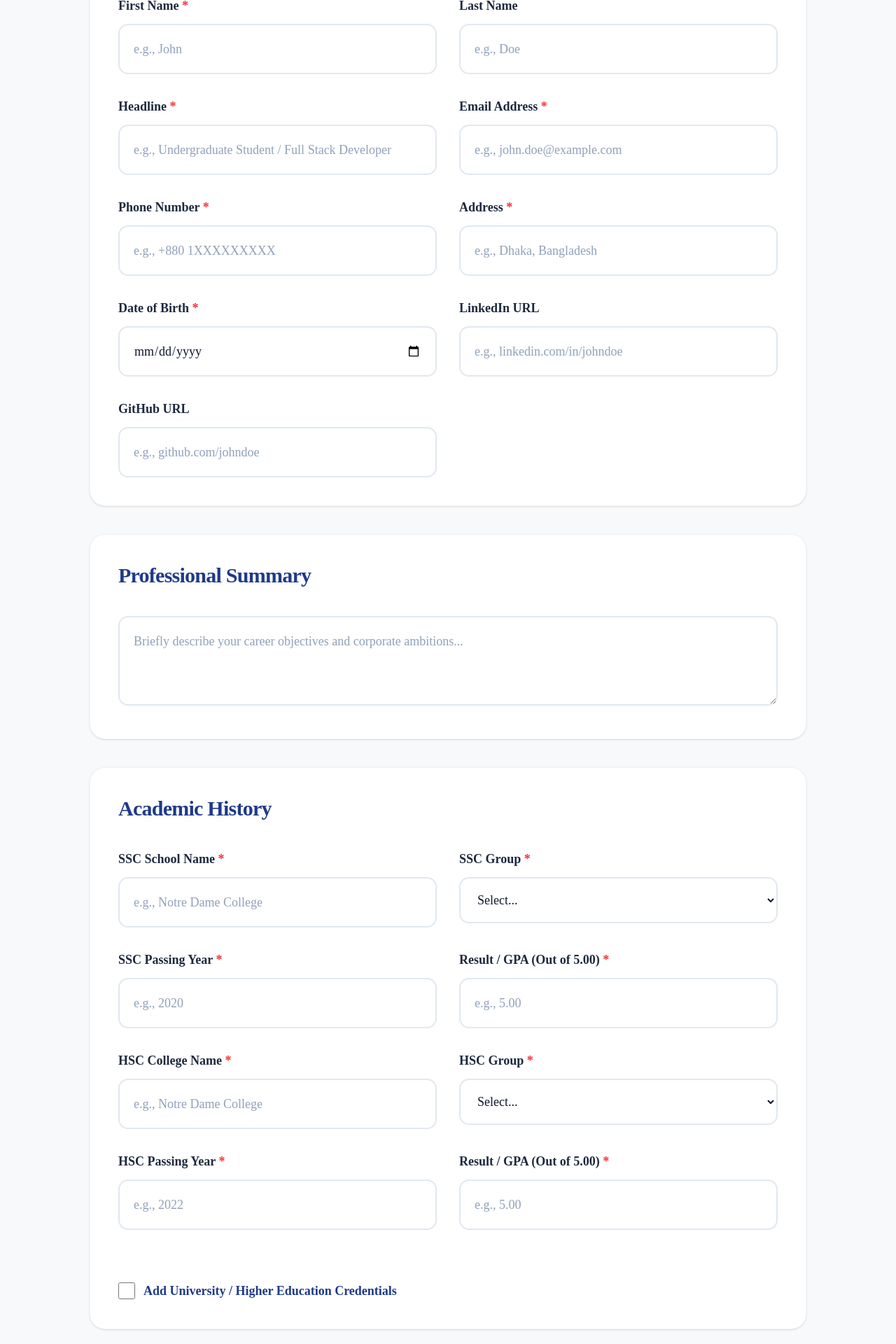
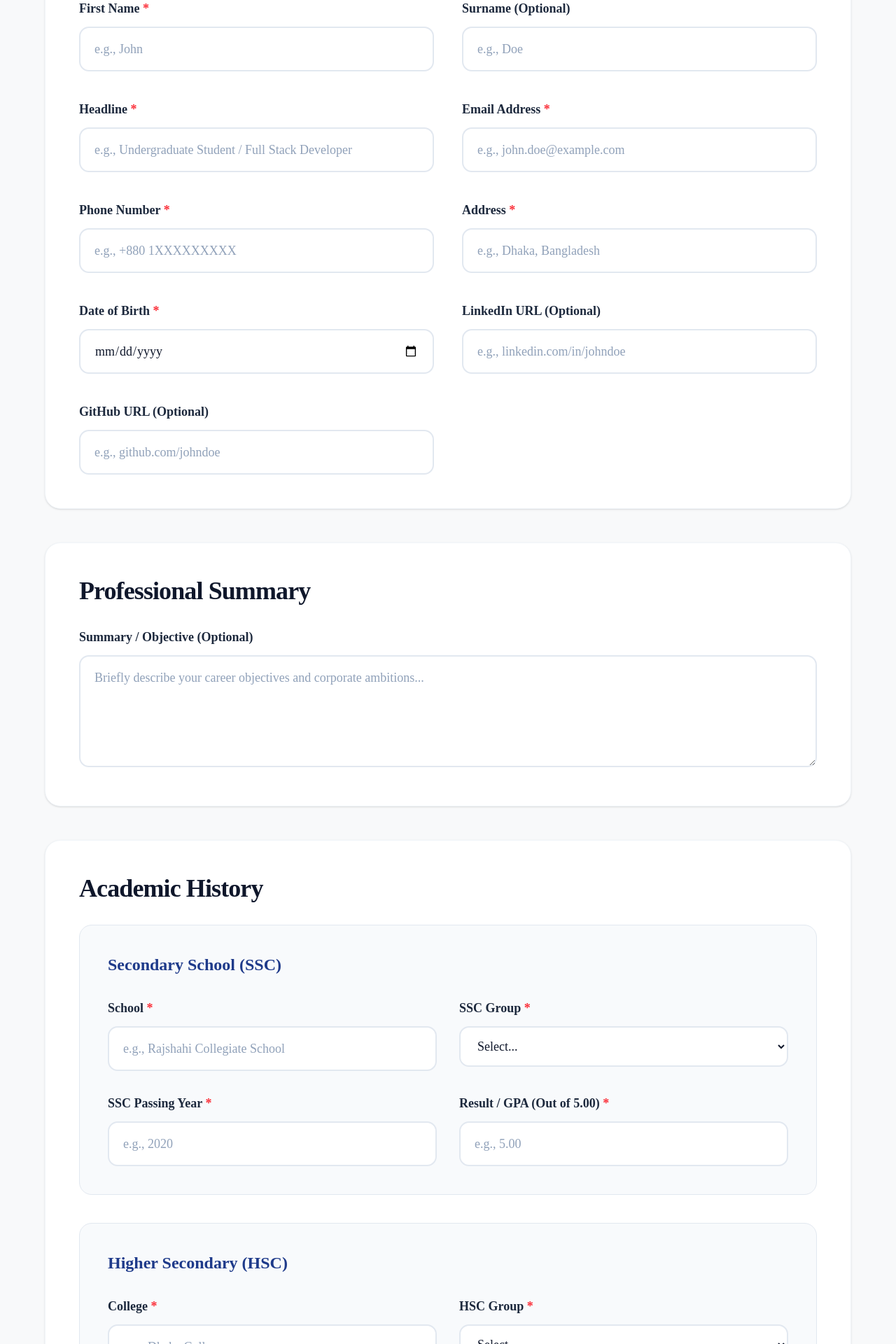
Before and after one commit to reza-05/CareerPilot, a Next.js app in the folder careerpilot-frontend/: page /cv-builder in a window 1280 px wide. Shown: the part 320-2240 px from the top of the page at 70% size. Built offline with nearby package versions, Linux system fonts and the light colour scheme.

Commit message:
updated manual cv form and the ui

```diff
--- a/careerpilot-frontend/src/app/cv-builder/page.tsx
+++ b/careerpilot-frontend/src/app/cv-builder/page.tsx
@@ -1,6 +1,6 @@
 "use client";
 
-import React, { useState } from "react";
+import React, { useState, KeyboardEvent } from "react";
 import { useRouter } from "next/navigation";
 import { Loader2, ArrowLeft } from "lucide-react";
 import Link from "next/link";
@@ -13,7 +13,7 @@ export default function CVBuilderPage() {
     summary: "",
     sscSchool: "", sscGroup: "", sscYear: "", sscGpa: "",
     hscCollege: "", hscGroup: "", hscYear: "", hscGpa: "",
-    isUniEnabled: false, uniDegree: "", uniName: "", uniMajor: "", uniYear: "", uniGpa: "",
+    uniDegree: "", uniName: "", uniMajor: "", uniYear: "", uniGpa: "",
     isWorkEnabled: false, workTitle: "", workCompany: "", workYear: "", workDesc: "",
     skills: "", languages: "", projects: "", certs: "",
   });
@@ -21,6 +21,10 @@ export default function CVBuilderPage() {
   const handleChange = (e: React.ChangeEvent<HTMLInputElement | HTMLSelectElement | HTMLTextAreaElement>) => {
     const { name, value, type } = e.target;
     setFormData(prev => ({ ...prev, [name]: type === "checkbox" ? (e.target as HTMLInputElement).checked : value }));
+  };
+
+  const handleFormKeyDown = (e: KeyboardEvent<HTMLFormElement>) => {
+    if (e.key === "Enter") e.preventDefault();
   };
 
   const handleSubmit = async (e: React.FormEvent) => {
@@ -41,6 +45,7 @@ export default function CVBuilderPage() {
       });
       const data = await response.json();
       if (data.success) router.push("/job-hunter");
+      else alert("Submission failed.");
     } catch { alert("Error connecting to server."); }
     finally { setLoading(false); }
   };
@@ -48,92 +53,94 @@ export default function CVBuilderPage() {
   if (loading) return (
     <div className="min-h-screen flex flex-col items-center justify-center bg-[#f8f9fa] text-[#1E3A8A]">
       <Loader2 size={64} className="animate-spin mb-8" />
-      <h2 className="text-3xl font-bold tracking-tight">Synthesizing Profile Markdown Dossier...</h2>
+      <h2 className="text-3xl font-extrabold tracking-tight font-[Urbanist]">Synthesizing Profile...</h2>
     </div>
   );
 
   return (
-    <div className="min-h-screen bg-[#f8f9fa] py-16 px-6 font-sans">
-      <div className="max-w-5xl mx-auto">
-        <Link href="/" className="inline-flex items-center text-[#1E3A8A] font-semibold text-lg hover:underline mb-12">
+    <div className="min-h-screen bg-[#f8f9fa] py-16 px-4 md:px-8">
+      <div className="max-w-6xl mx-auto">
+        <Link href="/" className="inline-flex items-center text-[#1E3A8A] font-bold text-lg hover:underline mb-12 font-[Urbanist]">
           <ArrowLeft size={24} className="mr-3" /> Back
         </Link>
 
-        <form onSubmit={handleSubmit} className="space-y-10">
+        <form onSubmit={handleSubmit} onKeyDown={handleFormKeyDown} className="space-y-12">
           <Card title="Personal Identification">
-            <div className="grid grid-cols-1 md:grid-cols-2 gap-8">
-              <InputField label="First Name" name="firstName" required placeholder="e.g., John" value={formData.firstName} onChange={handleChange} />
-              <InputField label="Last Name" name="lastName" placeholder="e.g., Doe" value={formData.lastName} onChange={handleChange} />
-              <InputField label="Headline" name="headline" required placeholder="e.g., Undergraduate Student / Full Stack Developer" value={formData.headline} onChange={handleChange} />
-              <InputField label="Email Address" name="email" required type="email" placeholder="e.g., john.doe@example.com" value={formData.email} onChange={handleChange} />
-              <InputField label="Phone Number" name="phone" required placeholder="e.g., +880 1XXXXXXXXX" value={formData.phone} onChange={handleChange} />
-              <InputField label="Address" name="address" required placeholder="e.g., Dhaka, Bangladesh" value={formData.address} onChange={handleChange} />
-              <InputField label="Date of Birth" name="dob" required type="date" value={formData.dob} onChange={handleChange} />
-              <InputField label="LinkedIn URL" name="linkedIn" placeholder="e.g., linkedin.com/in/johndoe" value={formData.linkedIn} onChange={handleChange} />
-              <InputField label="GitHub URL" name="github" placeholder="e.g., github.com/johndoe" value={formData.github} onChange={handleChange} />
+            <div className="grid grid-cols-1 md:grid-cols-2 gap-10">
+              <InputField label="First Name *" name="firstName" required placeholder="e.g., John" value={formData.firstName} onChange={handleChange} />
+              <InputField label="Surname (Optional)" name="lastName" placeholder="e.g., Doe" value={formData.lastName} onChange={handleChange} />
+              <InputField label="Headline *" name="headline" required placeholder="e.g., Undergraduate Student / Full Stack Developer" value={formData.headline} onChange={handleChange} />
+              <InputField label="Email Address *" name="email" required type="email" placeholder="e.g., john.doe@example.com" value={formData.email} onChange={handleChange} />
+              <InputField label="Phone Number *" name="phone" required placeholder="e.g., +880 1XXXXXXXXX" value={formData.phone} onChange={handleChange} />
+              <InputField label="Address *" name="address" required placeholder="e.g., Dhaka, Bangladesh" value={formData.address} onChange={handleChange} />
+              <InputField label="Date of Birth *" name="dob" required type="date" value={formData.dob} onChange={handleChange} />
+              <InputField label="LinkedIn URL (Optional)" name="linkedIn" placeholder="e.g., linkedin.com/in/johndoe" value={formData.linkedIn} onChange={handleChange} />
+              <InputField label="GitHub URL (Optional)" name="github" placeholder="e.g., github.com/johndoe" value={formData.github} onChange={handleChange} />
             </div>
           </Card>
 
           <Card title="Professional Summary">
-            <TextArea name="summary" placeholder="Briefly describe your career objectives and corporate ambitions..." value={formData.summary} onChange={handleChange} />
+            <TextArea label="Summary / Objective (Optional)" name="summary" placeholder="Briefly describe your career objectives and corporate ambitions..." value={formData.summary} onChange={handleChange} />
           </Card>
 
           <Card title="Academic History">
-            <div className="grid grid-cols-1 md:grid-cols-2 gap-8">
-              <InputField label="SSC School Name" name="sscSchool" required placeholder="e.g., Notre Dame College" value={formData.sscSchool} onChange={handleChange} />
-              <SelectField label="SSC Group" name="sscGroup" required options={["Science", "Commerce", "Arts"]} onChange={handleChange} />
-              <InputField label="SSC Passing Year" name="sscYear" required type="number" placeholder="e.g., 2020" value={formData.sscYear} onChange={handleChange} />
-              <InputField label="Result / GPA (Out of 5.00)" name="sscGpa" required placeholder="e.g., 5.00" value={formData.sscGpa} onChange={handleChange} />
-            </div>
-            <div className="grid grid-cols-1 md:grid-cols-2 gap-8 mt-8">
-              <InputField label="HSC College Name" name="hscCollege" required placeholder="e.g., Notre Dame College" value={formData.hscCollege} onChange={handleChange} />
-              <SelectField label="HSC Group" name="hscGroup" required options={["Science", "Commerce", "Arts"]} onChange={handleChange} />
-              <InputField label="HSC Passing Year" name="hscYear" required type="number" placeholder="e.g., 2022" value={formData.hscYear} onChange={handleChange} />
-              <InputField label="Result / GPA (Out of 5.00)" name="hscGpa" required placeholder="e.g., 5.00" value={formData.hscGpa} onChange={handleChange} />
-            </div>
-            <div className="mt-10 border-t pt-8">
-              <label className="flex items-center space-x-3 cursor-pointer text-[#1E3A8A] font-bold text-lg">
-                <input type="checkbox" name="isUniEnabled" checked={formData.isUniEnabled} onChange={handleChange} className="w-6 h-6 accent-[#1E3A8A]" />
-                <span>Add University / Higher Education Credentials</span>
-              </label>
-              {formData.isUniEnabled && (
-                <div className="grid grid-cols-1 md:grid-cols-2 gap-8 mt-8 p-8 bg-slate-50 rounded-xl border border-slate-200">
-                  <InputField label="Degree" name="uniDegree" required={formData.isUniEnabled} placeholder="e.g., B.Sc." value={formData.uniDegree} onChange={handleChange} />
-                  <InputField label="University Name" name="uniName" required={formData.isUniEnabled} placeholder="e.g., BUET" value={formData.uniName} onChange={handleChange} />
-                  <InputField label="Department / Major" name="uniMajor" required={formData.isUniEnabled} placeholder="e.g., Computer Science" value={formData.uniMajor} onChange={handleChange} />
-                  <InputField label="Graduation Year" name="uniYear" required={formData.isUniEnabled} type="number" placeholder="e.g., 2026" value={formData.uniYear} onChange={handleChange} />
-                  <InputField label="Result / CGPA (Out of 4.00)" name="uniGpa" required={formData.isUniEnabled} placeholder="e.g., 3.85" value={formData.uniGpa} onChange={handleChange} />
+            <div className="space-y-10">
+              <AcademicSubSection title="Secondary School (SSC)">
+                <div className="grid grid-cols-1 md:grid-cols-2 gap-8">
+                  <InputField label="School *" name="sscSchool" required placeholder="e.g., Rajshahi Collegiate School" value={formData.sscSchool} onChange={handleChange} />
+                  <SelectField label="SSC Group *" name="sscGroup" required options={["Science", "Commerce", "Arts"]} onChange={handleChange} />
+                  <InputField label="SSC Passing Year *" name="sscYear" required type="number" placeholder="e.g., 2020" value={formData.sscYear} onChange={handleChange} />
+                  <InputField label="Result / GPA (Out of 5.00) *" name="sscGpa" required placeholder="e.g., 5.00" value={formData.sscGpa} onChange={handleChange} />
                 </div>
-              )}
+              </AcademicSubSection>
+              <AcademicSubSection title="Higher Secondary (HSC)">
+                <div className="grid grid-cols-1 md:grid-cols-2 gap-8">
+                  <InputField label="College *" name="hscCollege" required placeholder="e.g., Dhaka College" value={formData.hscCollege} onChange={handleChange} />
+                  <SelectField label="HSC Group *" name="hscGroup" required options={["Science", "Commerce", "Arts"]} onChange={handleChange} />
+                  <InputField label="HSC Passing Year *" name="hscYear" required type="number" placeholder="e.g., 2022" value={formData.hscYear} onChange={handleChange} />
+                  <InputField label="Result / GPA (Out of 5.00) *" name="hscGpa" required placeholder="e.g., 5.00" value={formData.hscGpa} onChange={handleChange} />
+                </div>
+              </AcademicSubSection>
+              <AcademicSubSection title="University (If Applicable)">
+                <div className="grid grid-cols-1 md:grid-cols-2 gap-8">
+                  <InputField label="Degree (If Applicable)" name="uniDegree" placeholder="e.g., B.Sc." value={formData.uniDegree} onChange={handleChange} />
+                  <InputField label="Institution / University Name (If Applicable)" name="uniName" placeholder="e.g., Islamic University of Technology" value={formData.uniName} onChange={handleChange} />
+                  <InputField label="Department / Major (If Applicable)" name="uniMajor" placeholder="e.g., Computer Science and Engineering" value={formData.uniMajor} onChange={handleChange} />
+                  <InputField label="Graduation Year (If Applicable)" name="uniYear" type="number" placeholder="e.g., 2026" value={formData.uniYear} onChange={handleChange} />
+                  <InputField label="University CGPA (Out of 4.00) (If Applicable)" name="uniGpa" placeholder="e.g., 3.85" value={formData.uniGpa} onChange={handleChange} />
+                </div>
+              </AcademicSubSection>
             </div>
           </Card>
 
           <Card title="Experience & Achievements">
-            <label className="flex items-center space-x-3 cursor-pointer text-[#1E3A8A] font-bold text-lg mb-6">
+            <label className="flex items-center space-x-3 cursor-pointer text-[#1E3A8A] font-bold text-lg mb-6 font-[Urbanist]">
               <input type="checkbox" name="isWorkEnabled" checked={formData.isWorkEnabled} onChange={handleChange} className="w-6 h-6 accent-[#1E3A8A]" />
               <span>Add Professional Work History</span>
             </label>
             {formData.isWorkEnabled && (
               <div className="space-y-6">
-                <InputField label="Title / Role" name="workTitle" required={formData.isWorkEnabled} placeholder="e.g., Junior Developer" value={formData.workTitle} onChange={handleChange} />
-                <InputField label="Organization" name="workCompany" required={formData.isWorkEnabled} placeholder="e.g., Tech Corp" value={formData.workCompany} onChange={handleChange} />
-                <InputField label="Year / Date" name="workYear" required={formData.isWorkEnabled} placeholder="e.g., 2024-Present" value={formData.workYear} onChange={handleChange} />
-                <TextArea label="Description" name="workDesc" value={formData.workDesc} onChange={handleChange} />
+                <InputField label="Title / Role *" name="workTitle" required={formData.isWorkEnabled} placeholder="e.g., Junior Developer" value={formData.workTitle} onChange={handleChange} />
+                <InputField label="Organization *" name="workCompany" required={formData.isWorkEnabled} placeholder="e.g., Tech Corp" value={formData.workCompany} onChange={handleChange} />
+                <InputField label="Year / Date *" name="workYear" required={formData.isWorkEnabled} placeholder="e.g., 2024-Present" value={formData.workYear} onChange={handleChange} />
+                <TextArea label="Description (Optional)" name="workDesc" value={formData.workDesc} onChange={handleChange} />
               </div>
             )}
           </Card>
 
           <Card title="Technical Competencies">
-            <InputField label="Skills" name="skills" required placeholder="e.g., React, Python, Node.js, PostgreSQL" value={formData.skills} onChange={handleChange} />
-            <InputField label="Languages" name="languages" placeholder="e.g., English, Bengali" value={formData.languages} onChange={handleChange} />
+            <div className="grid grid-cols-1 gap-8">
+              <InputField label="Skills *" name="skills" required placeholder="e.g., React, Node.js, Python, PostgreSQL" value={formData.skills} onChange={handleChange} />
+              <InputField label="Languages (Optional)" name="languages" placeholder="e.g., English, Bengali" value={formData.languages} onChange={handleChange} />
+            </div>
           </Card>
 
           <Card title="Additional Specifications">
-            <TextArea label="Projects" name="projects" value={formData.projects} onChange={handleChange} />
-            <TextArea label="Certifications" name="certs" value={formData.certs} onChange={handleChange} />
+            <TextArea label="Projects (Optional)" name="projects" placeholder="e.g.,&#10;- CareerPilot (Next.js, FastAPI, ChromaDB): AI-driven recruitment platform...&#10;- SafeRide (Flutter, Node.js): Cross-platform ride-sharing..." value={formData.projects} onChange={handleChange} />
+            <TextArea label="Certifications (Optional)" name="certs" placeholder="e.g.,&#10;- AWS Certified Cloud Practitioner (2025)&#10;- Cisco Certified Network Associate (CCNA)..." value={formData.certs} onChange={handleChange} />
           </Card>
 
-          <button type="submit" className="w-full bg-[#1E3A8A] text-white text-2xl font-bold py-6 rounded-2xl hover:bg-[#153073] transition-all shadow-xl">
+          <button type="submit" className="w-full bg-[#1E3A8A] text-white text-2xl font-extrabold py-8 rounded-2xl hover:bg-[#153073] transition-all shadow-xl font-[Urbanist]">
             Process
           </button>
         </form>
@@ -144,8 +151,17 @@ export default function CVBuilderPage() {
 
 function Card({ title, children }: { title: string, children: React.ReactNode }) {
   return (
-    <div className="bg-white p-10 rounded-3xl shadow-sm border border-slate-100">
-      <h2 className="text-3xl font-extrabold tracking-tight text-[#1E3A8A] mb-10">{title}</h2>
+    <div className="bg-white p-12 rounded-3xl shadow-sm border border-slate-100">
+      <h2 className="text-3xl md:text-4xl font-extrabold tracking-tight text-slate-900 mb-8 font-[Urbanist]">{title}</h2>
+      {children}
+    </div>
+  );
+}
+
+function AcademicSubSection({ title, children }: { title: string, children: React.ReactNode }) {
+  return (
+    <div className="bg-slate-50 p-10 rounded-2xl border border-slate-200">
+      <h3 className="text-2xl font-bold text-[#1E3A8A] mb-8 font-[Urbanist]">{title}</h3>
       {children}
     </div>
   );
@@ -154,8 +170,11 @@ function Card({ title, children }: { title: string, children: React.ReactNode })
 function InputField({ label, required, ...props }: any) {
   return (
     <div>
-      <label className="block text-lg font-semibold text-slate-800 mb-3">{label} {required && <span className="text-red-500">*</span>}</label>
-      <input {...props} className="w-full p-5 text-lg text-slate-900 bg-white border-2 border-slate-200 rounded-xl placeholder:text-slate-400 focus:border-[#1E3A8A] focus:ring-2 focus:ring-[#1E3A8A]/20 outline-none transition-all" />
+      <label className="block text-lg md:text-lg font-bold text-slate-800 mb-3 font-[Urbanist]">
+        {label.includes("*") ? label.split("*")[0] : label}
+        {required && <span className="text-red-500 font-bold"> *</span>}
+      </label>
+      <input {...props} className="w-full py-4 px-5 text-base md:text-lg font-[DM_Sans] text-slate-900 bg-white border-2 border-slate-200 rounded-xl placeholder:text-slate-400 placeholder:text-base md:placeholder:text-lg focus:border-[#1E3A8A] outline-none transition-all" />
     </div>
   );
 }
@@ -163,8 +182,11 @@ function InputField({ label, required, ...props }: any) {
 function SelectField({ label, required, options, ...props }: any) {
   return (
     <div>
-      <label className="block text-lg font-semibold text-slate-800 mb-3">{label} {required && <span className="text-red-500">*</span>}</label>
-      <select {...props} className="w-full p-5 text-lg text-slate-900 bg-white border-2 border-slate-200 rounded-xl focus:border-[#1E3A8A] outline-none transition-all">
+      <label className="block text-lg md:text-lg font-bold text-slate-800 mb-3 font-[Urbanist]">
+        {label.includes("*") ? label.split("*")[0] : label}
+        {required && <span className="text-red-500 font-bold"> *</span>}
+      </label>
+      <select {...props} className="w-full py-4 px-5 text-base md:text-lg font-[DM_Sans] text-slate-900 bg-white border-2 border-slate-200 rounded-xl focus:border-[#1E3A8A] outline-none transition-all">
         <option value="">Select...</option>
         {options.map((opt: string) => <option key={opt} value={opt}>{opt}</option>)}
       </select>
@@ -175,8 +197,8 @@ function SelectField({ label, required, options, ...props }: any) {
 function TextArea({ label, ...props }: any) {
   return (
     <div className="mt-4">
-      {label && <label className="block text-lg font-semibold text-slate-800 mb-3">{label}</label>}
-      <textarea {...props} className="w-full p-5 text-lg text-slate-900 bg-white border-2 border-slate-200 rounded-xl placeholder:text-slate-400 focus:border-[#1E3A8A] focus:ring-2 focus:ring-[#1E3A8A]/20 outline-none transition-all h-32" />
+      <label className="block text-lg md:text-lg font-bold text-slate-800 mb-3 font-[Urbanist]">{label}</label>
+      <textarea {...props} className="w-full py-4 px-5 text-base md:text-lg font-[DM_Sans] text-slate-900 bg-white border-2 border-slate-200 rounded-xl placeholder:text-slate-400 placeholder:text-base md:placeholder:text-lg focus:border-[#1E3A8A] outline-none transition-all h-40" />
     </div>
   );
 }
```
